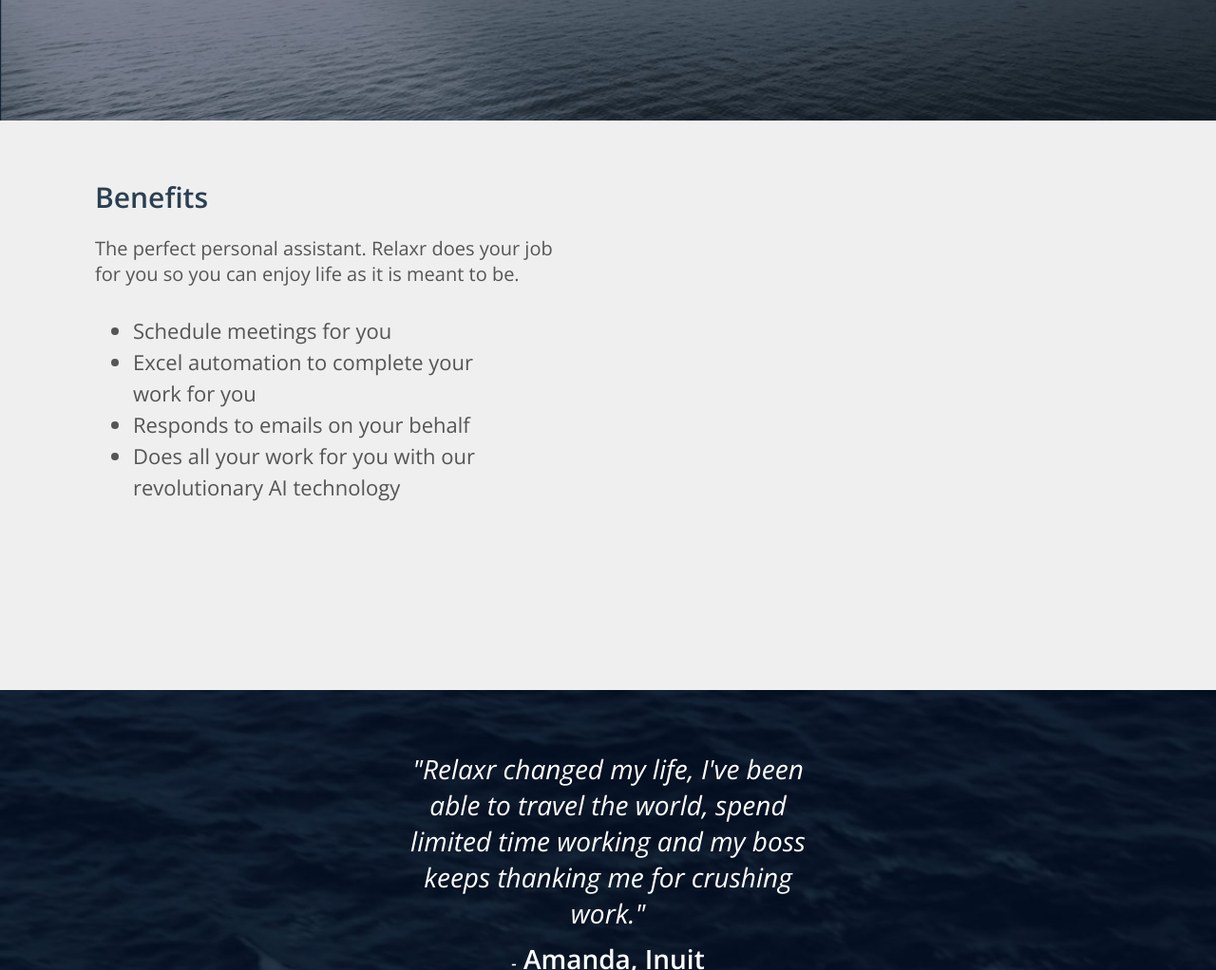
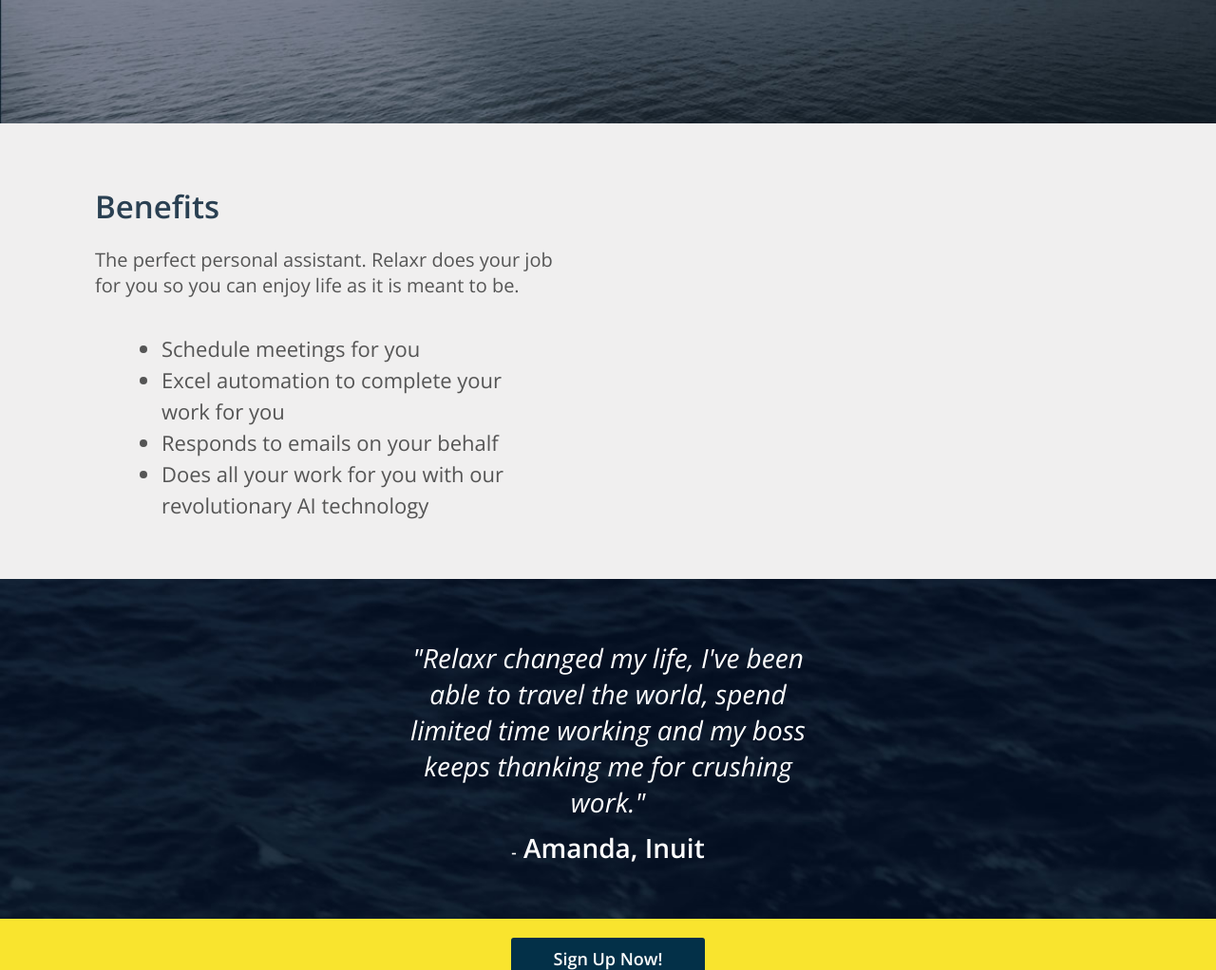
Before and after one commit to ziprazseattle/relaxer, a plain HTML site: page index.html in a window 1280 px wide. Shown: the part 500-1522 px from the top of the page at 95% size. Drawn offline with nearby package versions, Linux system fonts and the light colour scheme.

Commit message:
One last edit round...

```diff
--- a/css/style.css
+++ b/css/style.css
@@ -81,7 +81,7 @@
 }
 
 header h1 {text-align: left;
-  font-size: 40px;
+  font-size: 45px;
   font-weight: 700;
   padding: 30px 0px 60px 100px;
 }
@@ -119,7 +119,7 @@
 .benefits {
   background-color: #f0efef;
   color: #2a4052;
-  height: 600px;
+  height: 480px;
   padding-right: 20px;
   padding-top: 0px;
   margin-top: 0px;
@@ -128,8 +128,8 @@
 
 .benefits h3 {
   font-weight: 600;
-  font-size: 30px;
-  padding: 60px 0px 0px 100px;
+  font-size: 33px;
+  padding: 65px 0px 0px 100px;
   margin: 0px;
 
 }
@@ -138,17 +138,17 @@
   font-size: 20px;
   font-weight: 300;
   color: #555;
-  padding: 0px 0px 8px 100px;
-  max-width: 600px;
+  padding: 0px 0px 15px 100px;
+  max-width: 590px;
 }
 
 .benefits ul  {
   font-size: 22px;
   font-weight: 300;
   color: #555;
-  padding-left: 140px;
+  padding-left: 170px;
   line-height: 33px;
-  max-width: 500px;
+  max-width: 570px;
 }
 
 
```
Also changed, not shown: index.html (+4 -2 lines).
